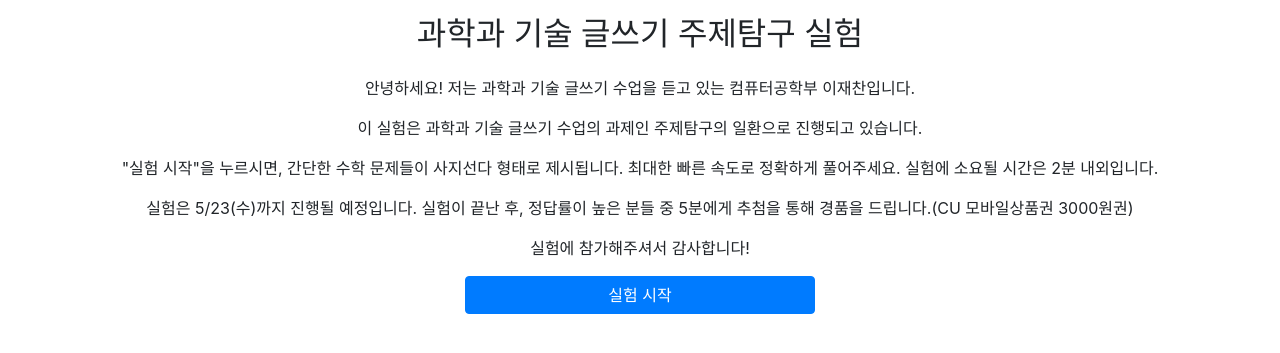
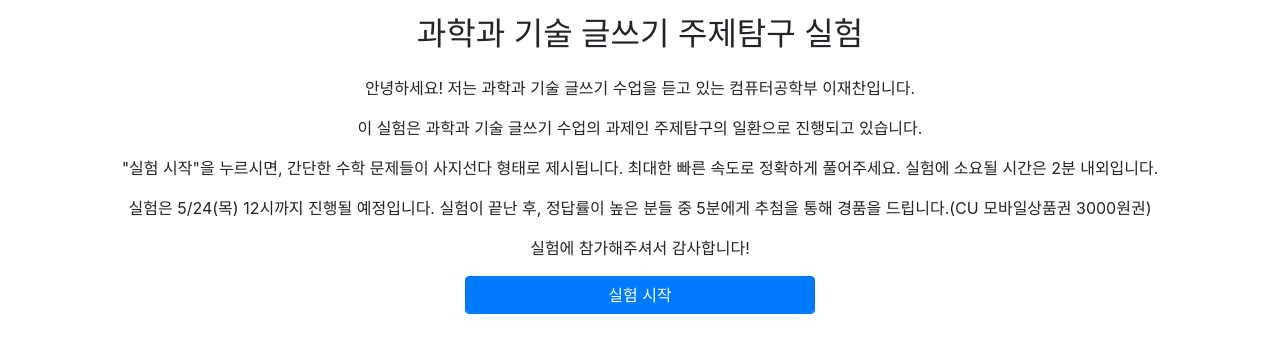
Before and after one commit to dlwocks31/sciwriting, a Django app: template experiment/templates/experiment/index.html in a window 1280 px wide. Shown: the top 353 px of the page. Run offline with Django 3.2, Linux system fonts and the light colour scheme; the template is opened without the code that fills it, so the values that code supplies are empty; some libraries are stand-ins or nearby versions.

Commit message:
end time fix

```diff
--- a/experiment/templates/experiment/index.html
+++ b/experiment/templates/experiment/index.html
@@ -11,7 +11,7 @@
 		<p class="text-center">안녕하세요! 저는 과학과 기술 글쓰기 수업을 듣고 있는 컴퓨터공학부 이재찬입니다.</p>
 		<p class="text-center">이 실험은 과학과 기술 글쓰기 수업의 과제인 주제탐구의 일환으로 진행되고 있습니다.</p>
 		<p class="text-center">"실험 시작"을 누르시면, 간단한 수학 문제들이 사지선다 형태로 제시됩니다. 최대한 빠른 속도로 정확하게 풀어주세요. 실험에 소요될 시간은 2분 내외입니다.</p>
-		<p class="text-center">실험은 5/23(수)까지 진행될 예정입니다. 실험이 끝난 후, 정답률이 높은 분들 중 5분에게 추첨을 통해 경품을 드립니다.(CU 모바일상품권 3000원권)</p>
+		<p class="text-center">실험은 5/24(목) 12시까지 진행될 예정입니다. 실험이 끝난 후, 정답률이 높은 분들 중 5분에게 추첨을 통해 경품을 드립니다.(CU 모바일상품권 3000원권)</p>
 		<p class="text-center">실험에 참가해주셔서 감사합니다!</p>
 	</div>
 </div>
```
